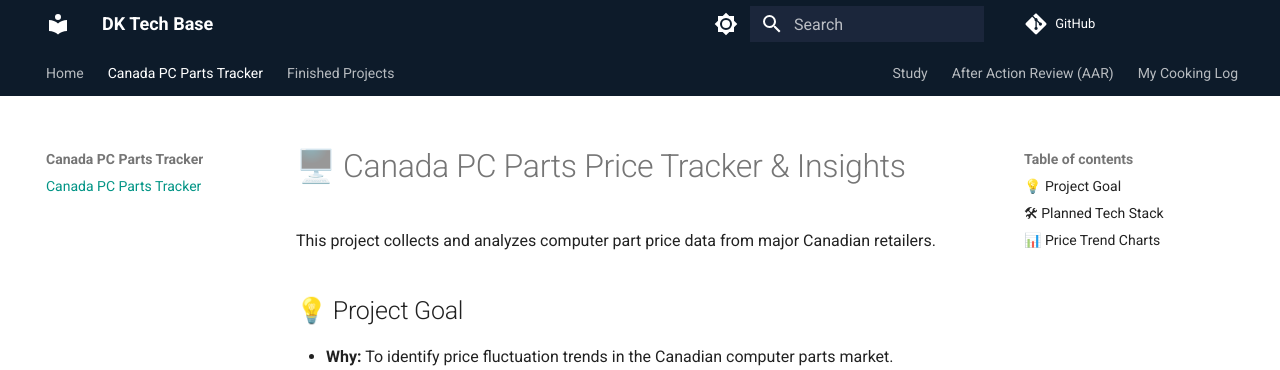
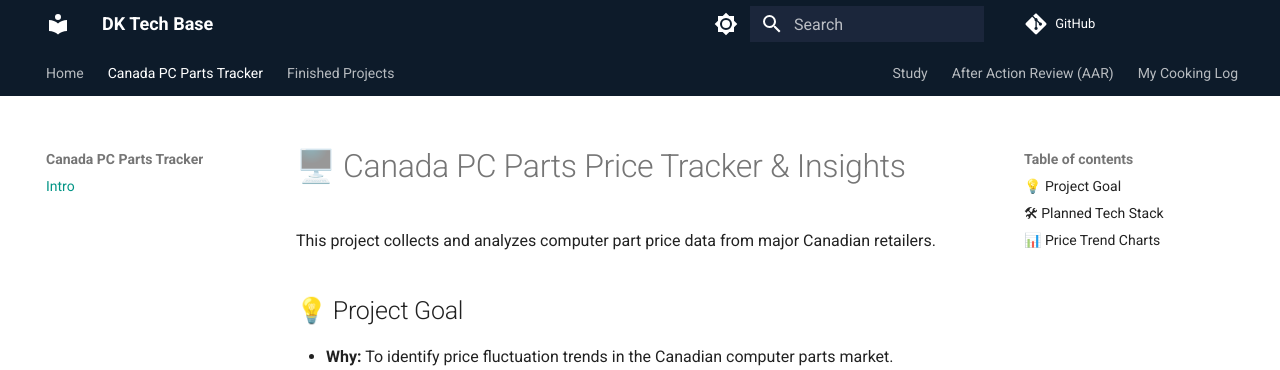
Before and after one commit to dkang919/tech-base, an MkDocs documentation site: the page built from docs/canada-pc-parts-tracker/ca-pc-parts-tracker.md, in a window 1280 px wide. Shown: the top 370 px of the page. Built offline with MkDocs 1.6.1 and Material for MkDocs 9.7.7, drawn with Linux system fonts in a browser that asks for light colours; comment, search, counter and statistics services are not loaded.

Commit message:
menu updated

```diff
--- a/mkdocs.yml
+++ b/mkdocs.yml
@@ -58,7 +58,7 @@ extra_css:
 nav:
   - Home: index.md
   - Canada PC Parts Tracker:
-      - Canada PC Parts Tracker: canada-pc-parts-tracker/ca-pc-parts-tracker.md
+      - Intro: canada-pc-parts-tracker/ca-pc-parts-tracker.md
   - Finished Projects:
       - Canada IEC Monitor: finished-projects/iec-monitor.md
   - Study:
```
